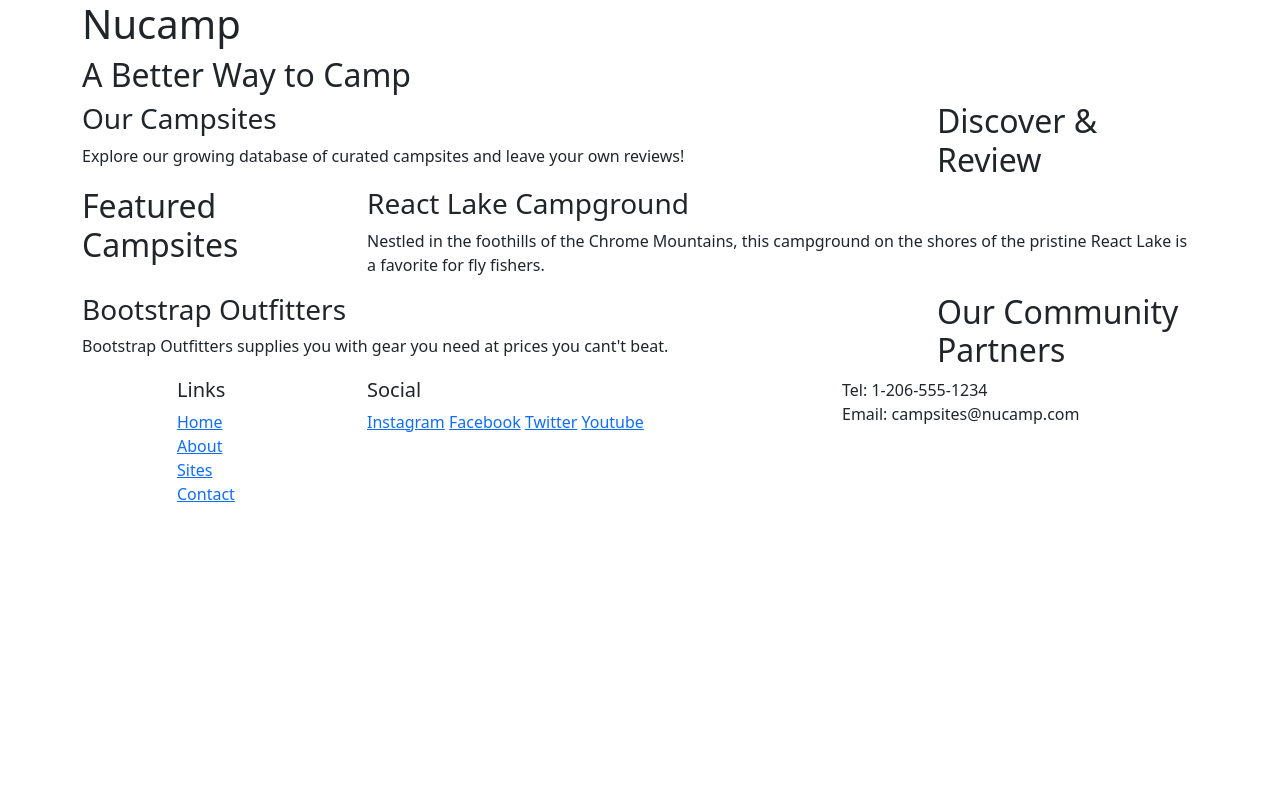
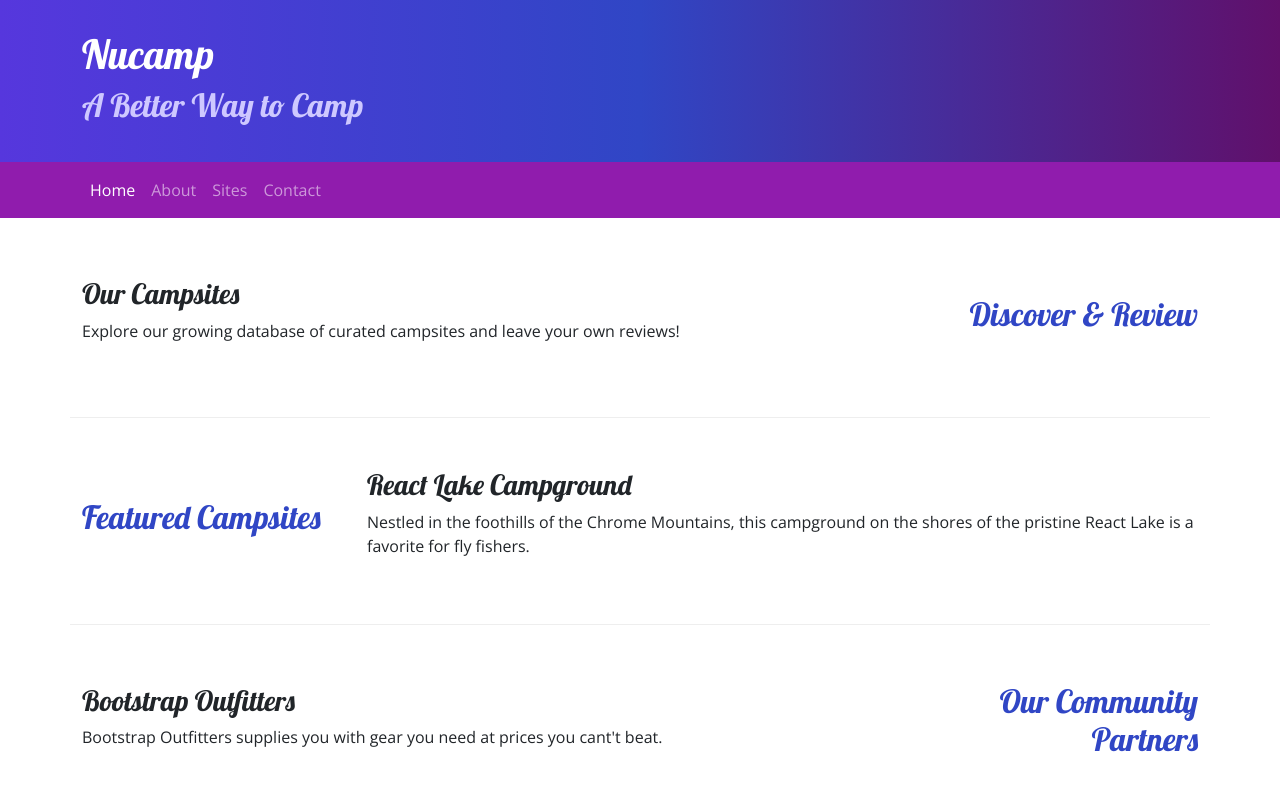
Before and after one commit to VictorZornek/Nucampsite, a plain HTML site: page index.html in a window 1280 px wide. Shown: the top 800 px of the page. Drawn offline with nearby package versions, Linux system fonts and the light colour scheme.

Commit message:
Criação About Us Page e styles.css - Add Nav Bar

```diff
--- /dev/null
+++ b/css/styles.css
@@ -0,0 +1,36 @@
+body {
+    font-family: "Open Sans", sans-serif;
+}
+
+h1, h2, h3 {
+   font-family: "Lobster", cursive;
+}
+
+h2 {
+   color: #3046C5;
+}
+
+header {
+    padding: 30px;
+    background-image: linear-gradient(to right, #5637DD, #3046C5, #60106B);
+    color: white;
+}
+
+header h2 {
+    color: #CEC8FF;
+}
+
+footer {
+    background-image:linear-gradient(#CEC8FF,white);
+    padding: 20px 0;
+}
+
+.row-content {
+    padding: 50px 0;
+    border-bottom: 1px ridge;
+    min-height: 200px;
+}
+
+.navbar {
+    background-color: #901CAD;
+}
--- a/index.html
+++ b/index.html
@@ -7,6 +7,10 @@
 
     <!-- Bootstrap CSS -->
     <link href="https://cdn.jsdelivr.net/npm/bootstrap@5.2.3/dist/css/bootstrap.min.css" rel="stylesheet" integrity="sha384-rbsA2VBKQhggwzxH7pPCaAqO46MgnOM80zW1RWuH61DGLwZJEdK2Kadq2F9CUG65" crossorigin="anonymous"/>
+
+    <!-- Additional CSS must be placed after Bootstrap CSS -->
+    <link rel="stylesheet" href="https://fonts.googleapis.com/css?family=Lobster|Open+Sans" />
+    <link rel="stylesheet" href="css/styles.css" />
 
     <title>Nucamp: A Better Way To Camp</title>
 </head>
@@ -23,13 +27,31 @@
         </div>
     </header>
 
+    <!-- navbar -->
+
+    <nav class="navbar navbar-expand-sm navbar-dark sticky-top">
+        <div class="container">
+            <button class="navbar-toggler ms-auto" type="button" data-bs-toggle="collapse" data-bs-target="#nucampNavbar">
+                <span class="navbar-toggler-icon"></span>
+            </button>
+            <div class="collapse navbar-collapse" id="nucampNavbar">
+                <ul class="navbar-nav">
+                    <li class="nav-item"><a class="nav-link active" href="#">Home</a></li>
+                    <li class="nav-item"><a class="nav-link" href="aboutus.html">About</a></li>
+                    <li class="nav-item"><a class="nav-link" href="#">Sites</a></li>
+                    <li class="nav-item"><a class="nav-link" href="#">Contact</a></li>
+                </ul>
+            </div>
+        </div>
+    </nav>
+
     <!-- main section -->
     <main class="container">
 
         <!-- discover section -->
-        <section class="row">
+        <section class="row row-content align-items-center">
             <div class="col-sm-4 col-md-3 order-sm-last">
-                <h2>Discover & Review</h2>
+                <h2 class="text-sm-end">Discover & Review</h2>
             </div>
             <div class="col">
                 <h3>Our Campsites</h3>
@@ -38,7 +60,7 @@
         </section>
 
         <!-- feature section -->
-        <section class="row">
+        <section class="row row-content align-items-center">
             <div class="col-sm-4 col-md-3">
                 <h2>Featured Campsites</h2>
             </div>
@@ -49,9 +71,9 @@
         </section>
 
         <!-- partner section -->
-        <section class="row">
+        <section class="row row-content align-items-center">
             <div class="col-sm-4 col-md-3 order-sm-last">
-                <h2>Our Community Partners</h2>
+                <h2 class="text-sm-end">Our Community Partners</h2>
             </div>
             <div class="col">
                 <h3>Bootstrap Outfitters</h3>
@@ -74,14 +96,14 @@
                         <li><a href="#">Contact</a></li>
                     </ul>
                 </div>
-                <div class="col-6 col-sm-5">
+                <div class="col-6 col-sm-5 text-center">
                     <h5>Social</h5>
                     <a href="http://instagram.com/">Instagram</a>
                     <a href="http://facebook.com/">Facebook</a>
                     <a href="http://twitter.com/">Twitter</a>
                     <a href="http://youtube.com/">Youtube</a>
                 </div>
-                <div class="col-sm-4">
+                <div class="col-sm-4 text-center">
                     Tel: 1-206-555-1234 <br/>
                     Email: campsites@nucamp.com
                 </div>
```
Also changed, not shown: aboutus.html (added, +118 -0 lines).
